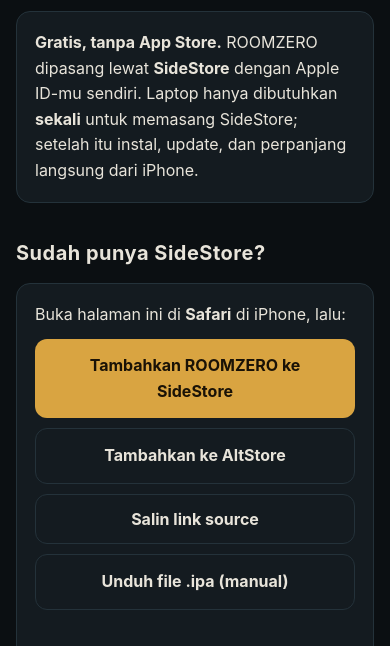
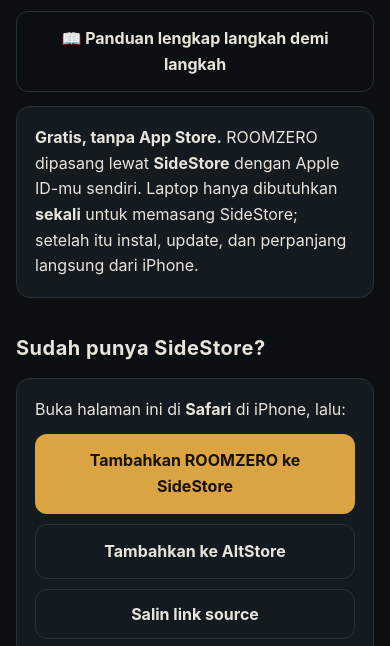
Before and after one commit to Pinc3ng/roomzero-ios, a plain HTML site: page index.html in a window 390 px wide. Shown: the part 165-811 px from the top of the page. Drawn offline with Linux system fonts and the light colour scheme.

Commit message:
Step-by-step iPhone guide in the README, linked from the install page
Co-Authored-By: Claude Opus 5.5 <noreply@anthropic.com>

```diff
--- a/index.html
+++ b/index.html
@@ -48,6 +48,10 @@
       <span class="ver" id="ver">Versi 1.4</span>
     </div>
   </header>
+
+  <div class="btns" style="margin:14px 0 4px">
+    <a class="btn secondary" href="https://github.com/Pinc3ng/roomzero-ios#readme">📖 Panduan lengkap langkah demi langkah</a>
+  </div>
 
   <div class="card">
     <strong>Gratis, tanpa App Store.</strong> ROOMZERO dipasang lewat <strong>SideStore</strong> dengan Apple ID-mu sendiri.
```
Also changed, not shown: 1 other file.
